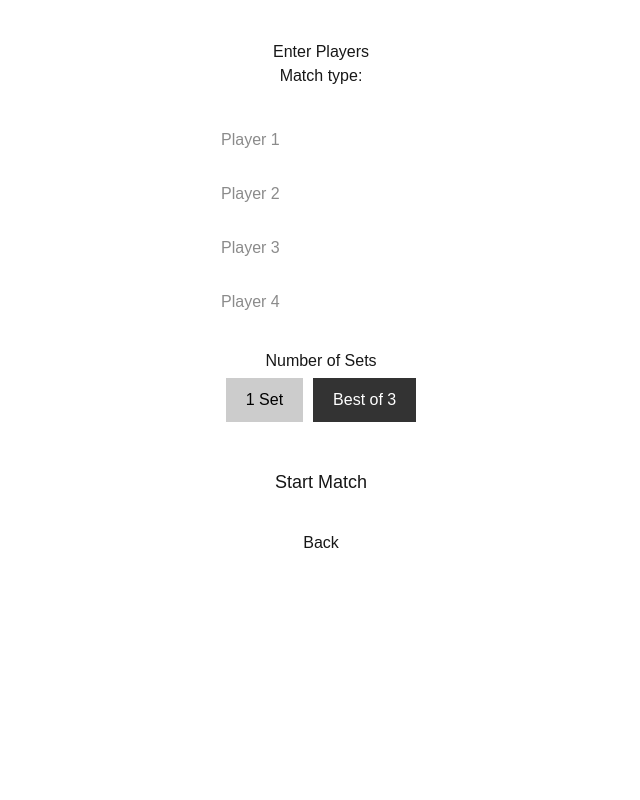
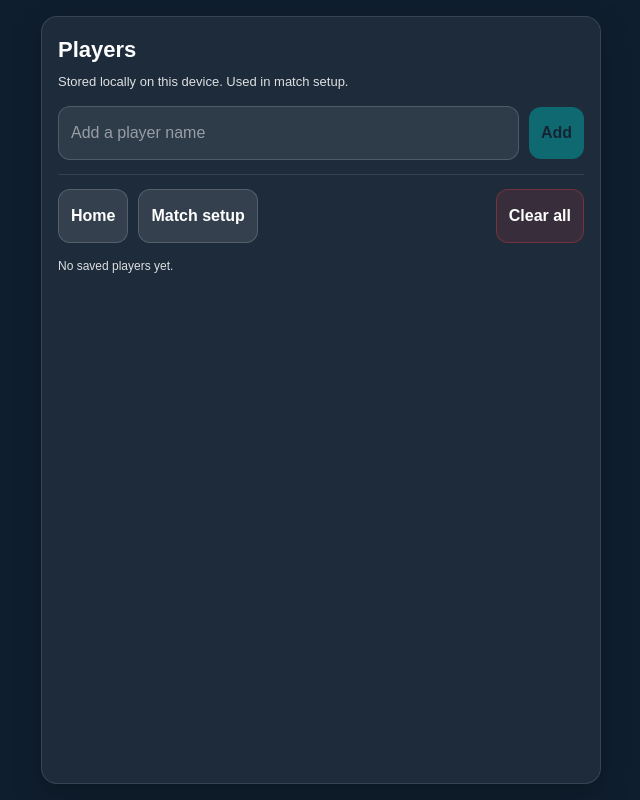
Before and after one commit to DavidBSA/easypadel-score, a Next.js app: page /players in a window 1280 px wide. Shown: the whole page, without its empty margins (319-959 px from the left). Built offline with nearby package versions, Linux system fonts and the light colour scheme.

Commit message:
Fix /players build by removing useSearchParams prerender issue

```diff
--- a/app/match/page.tsx
+++ b/app/match/page.tsx
@@ -82,61 +82,31 @@ function normalSetWinner(gA: number, gB: number): Team | null {
 }
 
 function determineTiebreakServeTeam(startingServerIndex: number, tbPointNumber: number): Team {
-  // Tiebreak pattern:
   // Point 1: starting server
   // Points 2 and 3: other team
   // Points 4 and 5: starting team
-  // then pairs repeat
+  // Then pairs repeat
   if (tbPointNumber <= 0) return startingServerIndex % 2 === 0 ? "A" : "B";
   if (tbPointNumber === 1) return startingServerIndex % 2 === 0 ? "A" : "B";
 
-  const block = tbPointNumber - 2; // starts at 0 for point 2
-  const pairIndex = Math.floor(block / 2); // 0,0,1,1,2,2...
-  const flips = 1 + pairIndex; // after point 1, flips every 2 points
+  const block = tbPointNumber - 2;
+  const pairIndex = Math.floor(block / 2);
+  const flips = 1 + pairIndex;
   const serverIdx = startingServerIndex + flips;
   return serverIdx % 2 === 0 ? "A" : "B";
 }
 
 export default function MatchPage() {
   const router = useRouter();
+
   const payload = useMemo(() => {
-    const p = safeParseJSON<MatchPayload | null>(localStorage.getItem(STORAGE_MATCH_KEY), null);
-    return p;
+    return safeParseJSON<MatchPayload | null>(localStorage.getItem(STORAGE_MATCH_KEY), null);
   }, []);
 
   const [history, setHistory] = useState<Snapshot[]>([]);
+  const [showServeHelper, setShowServeHelper] = useState<boolean>(true);
 
   const [state, setState] = useState<Snapshot>({
-    gamesA: 0,
-    gamesB: 0,
-    setsA: 0,
-    setsB: 0,
-    setIndex: 0,
-    isTiebreak: false,
-    tiebreakTarget: 7,
-    tbA: 0,
-    tbB: 0,
-    pA: 0,
-    pB: 0,
-    adTeam: null,
-    serverIndex: 0, // 0 -> Team A, 1 -> Team B
-    tbPointNumber: 0, // counts points within current tiebreak starting at 1
-    matchOver: false,
-    winner: null,
-  });
-
-  useEffect(() => {
-    if (!payload) router.push("/match/setup");
-  }, [payload, router]);
-
-  function pushHistory(prev: Snapshot) {
-    setHistory((h) => [...h, prev]);
-  }
-
-  function resetAll() {
-    setHistory([]);
-    setState((s) => ({
-      ...s,
     gamesA: 0,
     gamesB: 0,
     setsA: 0,
@@ -153,11 +123,14 @@ export default function MatchPage() {
     tbPointNumber: 0,
     matchOver: false,
     winner: null,
-    }));
-  }
+  });
 
-  function newMatch() {
-    router.push("/match/setup");
+  useEffect(() => {
+    if (!payload) router.push("/match/setup");
+  }, [payload, router]);
+
+  function pushHistory(prev: Snapshot) {
+    setHistory((h) => [...h, prev]);
   }
 
   function undo() {
@@ -180,8 +153,6 @@ export default function MatchPage() {
     setShowServeHelper((v) => !v);
   }
 
-  const [showServeHelper, setShowServeHelper] = useState<boolean>(true);
-
   const teamAPlayers = useMemo(() => {
     if (!payload) return ["Team A", ""];
     return [payload.players[0] ?? "A1", payload.players[1] ?? "A2"];
@@ -200,15 +171,12 @@ export default function MatchPage() {
   }, [payload, state.setIndex]);
 
   const scoreDisplay = useMemo(() => {
-    // If tiebreak, show numeric
     if (state.isTiebreak) return { a: String(state.tbA), b: String(state.tbB) };
 
-    // Normal point display
     const map = ["0", "15", "30", "40"];
     const baseA = map[clamp(state.pA, 0, 3)];
     const baseB = map[clamp(state.pB, 0, 3)];
 
-    // Deuce and advantage logic
     if (state.pA >= 3 && state.pB >= 3) {
       if (payload?.rules.goldenPoint) {
         return { a: "40", b: "40" };
@@ -223,10 +191,6 @@ export default function MatchPage() {
 
   const currentServerTeam: Team = useMemo(() => {
     if (!state.isTiebreak) return state.serverIndex % 2 === 0 ? "A" : "B";
-
-    // During tiebreak use the special serve pattern.
-    // startingServerIndex is the serverIndex at the moment tiebreak started.
-    // We keep using state.serverIndex as that starting index, and tbPointNumber as point count.
     return determineTiebreakServeTeam(state.serverIndex, state.tbPointNumber);
   }, [state.isTiebreak, state.serverIndex, state.tbPointNumber]);
 
@@ -239,7 +203,6 @@ export default function MatchPage() {
   }
 
   function startTiebreak(prev: Snapshot, target: number): Snapshot {
-    // Keep serverIndex as the starting server index for the tiebreak pattern.
     return {
       ...prev,
       isTiebreak: true,
@@ -256,19 +219,16 @@ export default function MatchPage() {
   function winGame(prev: Snapshot, winner: Team): Snapshot {
     let next: Snapshot = { ...prev };
 
-    // increment games
     if (winner === "A") next.gamesA += 1;
     else next.gamesB += 1;
 
-    // reset points
     next.pA = 0;
     next.pB = 0;
     next.adTeam = null;
 
-    // rotate server for next game (normal games only)
+    // rotate server for next game
     next.serverIndex += 1;
 
-    // If we are in a normal set, check set win or tiebreak trigger
     const setWin = normalSetWinner(next.gamesA, next.gamesB);
     if (setWin) {
       if (setWin === "A") next.setsA += 1;
@@ -281,15 +241,10 @@ export default function MatchPage() {
       next.tbB = 0;
       next.tbPointNumber = 0;
 
-      // advance set index
       next.setIndex += 1;
-
-      // If match ends, do not go into a new set
       next = checkMatchWinner(next);
 
-      // If next set is super tiebreak final set, start it immediately
       if (!next.matchOver && payload && shouldUseSuperTiebreakFinalSet(payload, next.setIndex)) {
-        // For super tiebreak, we do not play games at all, just a 10 point tiebreak as the set
         next.gamesA = 0;
         next.gamesB = 0;
         next = startTiebreak(next, 10);
@@ -298,7 +253,6 @@ export default function MatchPage() {
       return next;
     }
 
-    // Trigger normal tiebreak at 6 6 (only when not super final set)
     if (payload && !inSuperFinalSet && next.gamesA === 6 && next.gamesB === 6) {
       next = startTiebreak(next, 7);
     }
@@ -309,11 +263,9 @@ export default function MatchPage() {
   function winTiebreakAsSet(prev: Snapshot, winner: Team): Snapshot {
     let next: Snapshot = { ...prev };
 
-    // award the set
     if (winner === "A") next.setsA += 1;
     else next.setsB += 1;
 
-    // reset set state
     next.gamesA = 0;
     next.gamesB = 0;
     next.isTiebreak = false;
@@ -324,13 +276,9 @@ export default function MatchPage() {
     next.pB = 0;
     next.adTeam = null;
 
-    // move to next set
     next.setIndex += 1;
-
-    // match winner check
     next = checkMatchWinner(next);
 
-    // if next set exists and is super final set, start it
     if (!next.matchOver && payload && shouldUseSuperTiebreakFinalSet(payload, next.setIndex)) {
       next = startTiebreak(next, 10);
     }
@@ -340,13 +288,12 @@ export default function MatchPage() {
 
   function addPoint(team: Team) {
     if (!payload) return;
+
     setState((prev) => {
       if (prev.matchOver) return prev;
 
       pushHistory(prev);
 
-      // Super tiebreak final set is handled as a tiebreak with target 10.
-      // Normal tiebreak at 6 6 uses target 7.
       if (prev.isTiebreak) {
         let next: Snapshot = { ...prev };
         if (team === "A") next.tbA += 1;
@@ -361,33 +308,26 @@ export default function MatchPage() {
         return next;
       }
 
-      // Normal game scoring
       const golden = payload.rules.goldenPoint;
 
-      // If both at least 40
       if (prev.pA >= 3 && prev.pB >= 3) {
         if (golden) {
-          // At 40 40, next point wins game.
           return winGame(prev, team);
         }
 
-        // Advantage mode
         if (prev.adTeam === null) {
           return { ...prev, adTeam: team };
         }
         if (prev.adTeam === team) {
           return winGame(prev, team);
         }
-        // Opponent cancels advantage back to deuce
         return { ...prev, adTeam: null };
       }
 
-      // Standard points under deuce threshold
       let next: Snapshot = { ...prev };
       if (team === "A") next.pA += 1;
       else next.pB += 1;
 
-      // Check game win: 4 points with 2 lead
       const lead = next.pA - next.pB;
       if (next.pA >= 4 || next.pB >= 4) {
         if (Math.abs(lead) >= 2) {
@@ -395,7 +335,6 @@ export default function MatchPage() {
         }
       }
 
-      // If one reaches 4 while other < 3, game ends
       if (next.pA >= 4 && next.pB <= 2) return winGame(prev, "A");
       if (next.pB >= 4 && next.pA <= 2) return winGame(prev, "B");
 
@@ -404,10 +343,8 @@ export default function MatchPage() {
   }
 
   function resetMatch() {
-    setState((prev) => {
-      pushHistory(prev);
-      // Keep serverIndex as is, because on court you might want to keep it.
-      return {
+    setHistory([]);
+    setState((prev) => ({
       ...prev,
       gamesA: 0,
       gamesB: 0,
@@ -424,9 +361,11 @@ export default function MatchPage() {
       tbPointNumber: 0,
       matchOver: false,
       winner: null,
-      };
-    });
-    setHistory([]);
+    }));
+  }
+
+  function newMatch() {
+    router.push("/match/setup");
   }
 
   const headerTitle = useMemo(() => {
@@ -438,6 +377,27 @@ export default function MatchPage() {
     }
     return `Set ${state.setIndex + 1}`;
   }, [payload, state.isTiebreak, state.matchOver, state.setIndex, state.tiebreakTarget, state.winner]);
+
+  // Style helpers (functions) live OUTSIDE the plain styles object
+  const chipStyle = (active: boolean): React.CSSProperties => ({
+    padding: "10px 12px",
+    borderRadius: 999,
+    border: active ? `1px solid ${TEAL}` : "1px solid rgba(255,255,255,0.16)",
+    background: active ? "rgba(0,168,168,0.16)" : "rgba(255,255,255,0.08)",
+    color: WHITE,
+    fontWeight: 900,
+    cursor: "pointer",
+    userSelect: "none",
+    fontSize: 13,
+    whiteSpace: "nowrap",
+  });
+
+  const teamCardStyle = (serving: boolean): React.CSSProperties => ({
+    borderRadius: 16,
+    padding: 12,
+    background: serving ? "rgba(0,168,168,0.16)" : "rgba(255,255,255,0.06)",
+    border: serving ? `1px solid ${TEAL}` : "1px solid rgba(255,255,255,0.12)",
+  });
 
   const styles: Record<string, React.CSSProperties> = {
     page: {
@@ -466,18 +426,6 @@ export default function MatchPage() {
     },
     title: { fontWeight: 950, fontSize: 18, letterSpacing: 0.2 },
     mini: { fontSize: 12, opacity: 0.85, marginTop: 2 },
-    chip: (active: boolean): React.CSSProperties => ({
-      padding: "10px 12px",
-      borderRadius: 999,
-      border: active ? `1px solid ${TEAL}` : "1px solid rgba(255,255,255,0.16)",
-      background: active ? "rgba(0,168,168,0.16)" : "rgba(255,255,255,0.08)",
-      color: WHITE,
-      fontWeight: 900,
-      cursor: "pointer",
-      userSelect: "none",
-      fontSize: 13,
-      whiteSpace: "nowrap",
-    }),
     board: {
       background: "rgba(255,255,255,0.06)",
       border: "1px solid rgba(255,255,255,0.12)",
@@ -489,12 +437,6 @@ export default function MatchPage() {
       gridTemplateColumns: "1fr 1fr",
       gap: 10,
     },
-    teamCard: (serving: boolean): React.CSSProperties => ({
-      borderRadius: 16,
-      padding: 12,
-      background: serving ? "rgba(0,168,168,0.16)" : "rgba(255,255,255,0.06)",
-      border: serving ? `1px solid ${TEAL}` : "1px solid rgba(255,255,255,0.12)",
-    }),
     teamName: { fontWeight: 950, fontSize: 16, marginBottom: 4 },
     players: { opacity: 0.85, fontSize: 12, lineHeight: 1.3 },
     scoreRow: {
@@ -528,7 +470,11 @@ export default function MatchPage() {
       cursor: "pointer",
     },
     btnA: { background: TEAL, color: NAVY },
-    btnB: { background: "rgba(255,255,255,0.10)", color: WHITE, border: "1px solid rgba(255,255,255,0.18)" },
+    btnB: {
+      background: "rgba(255,255,255,0.10)",
+      color: WHITE,
+      border: "1px solid rgba(255,255,255,0.18)",
+    },
     actionRow: { display: "grid", gridTemplateColumns: "1fr 1fr 1fr", gap: 10 },
     smallBtn: {
       borderRadius: 14,
@@ -557,10 +503,10 @@ export default function MatchPage() {
           </div>
 
           <div style={{ display: "flex", gap: 8, flexWrap: "wrap", justifyContent: "flex-end" }}>
-            <div style={styles.chip(showServeHelper)} onClick={toggleServeHelper}>
+            <div style={chipStyle(showServeHelper)} onClick={toggleServeHelper}>
               Serve helper
             </div>
-            <div style={styles.chip(false)} onClick={randomFirstServer}>
+            <div style={chipStyle(false)} onClick={randomFirstServer}>
               Random server
             </div>
           </div>
@@ -568,7 +514,7 @@ export default function MatchPage() {
 
         <div style={styles.board}>
           <div style={styles.boardGrid}>
-            <div style={styles.teamCard(showServeHelper && currentServerTeam === "A")}>
+            <div style={teamCardStyle(showServeHelper && currentServerTeam === "A")}>
               <div style={styles.teamName}>Team A</div>
               <div style={styles.players}>
                 {teamAPlayers[0]}
@@ -592,7 +538,7 @@ export default function MatchPage() {
               </div>
             </div>
 
-            <div style={styles.teamCard(showServeHelper && currentServerTeam === "B")}>
+            <div style={teamCardStyle(showServeHelper && currentServerTeam === "B")}>
               <div style={styles.teamName}>Team B</div>
               <div style={styles.players}>
                 {teamBPlayers[0]}
--- a/app/players/page.tsx
+++ b/app/players/page.tsx
@@ -1,123 +1,188 @@
 "use client";
 
-import { useState } from "react";
-import { useRouter, useSearchParams } from "next/navigation";
+import React, { useEffect, useMemo, useState } from "react";
+import { useRouter } from "next/navigation";
+
+const NAVY = "#0F1E2E";
+const WHITE = "#FFFFFF";
+const TEAL = "#00A8A8";
+
+const STORAGE_PLAYERS_KEY = "eps_players";
+
+function safeParseJSON<T>(value: string | null, fallback: T): T {
+  try {
+    if (!value) return fallback;
+    return JSON.parse(value) as T;
+  } catch {
+    return fallback;
+  }
+}
+
+function normalizeName(name: string): string {
+  return name.trim().replace(/\s+/g, " ");
+}
 
 export default function PlayersPage() {
+  const router = useRouter();
 
-  const router = useRouter();
-  const searchParams = useSearchParams();
+  const [players, setPlayers] = useState<string[]>([]);
+  const [newName, setNewName] = useState<string>("");
 
-  const mode = searchParams.get("mode");
+  useEffect(() => {
+    const stored = safeParseJSON<string[]>(localStorage.getItem(STORAGE_PLAYERS_KEY), []);
+    const cleaned = Array.from(new Set(stored.map(normalizeName).filter(Boolean)));
+    setPlayers(cleaned);
+    localStorage.setItem(STORAGE_PLAYERS_KEY, JSON.stringify(cleaned));
+  }, []);
 
-  const [players, setPlayers] = useState([
-    "",
-    "",
-    "",
-    ""
-  ]);
+  const canAdd = useMemo(() => normalizeName(newName).length > 0, [newName]);
 
-  const [sets, setSets] = useState(3);
-
-  function updatePlayer(index: number, value: string) {
-    const updated = [...players];
-    updated[index] = value;
-    setPlayers(updated);
+  function save(next: string[]) {
+    const cleaned = Array.from(new Set(next.map(normalizeName).filter(Boolean)));
+    setPlayers(cleaned);
+    localStorage.setItem(STORAGE_PLAYERS_KEY, JSON.stringify(cleaned));
   }
 
-  function startMatch() {
+  function addPlayer() {
+    const name = normalizeName(newName);
+    if (!name) return;
+    save([...players, name]);
+    setNewName("");
+  }
 
-    const matchData = {
-      players,
-      mode,
-      sets
+  function removePlayer(name: string) {
+    save(players.filter((p) => p !== name));
+  }
+
+  function clearAll() {
+    save([]);
+  }
+
+  const styles: Record<string, React.CSSProperties> = {
+    page: {
+      minHeight: "100vh",
+      background: NAVY,
+      color: WHITE,
+      padding: 16,
+      display: "flex",
+      justifyContent: "center",
+    },
+    card: {
+      width: "100%",
+      maxWidth: 560,
+      background: "rgba(255,255,255,0.06)",
+      border: "1px solid rgba(255,255,255,0.12)",
+      borderRadius: 16,
+      padding: 16,
+      boxShadow: "0 10px 30px rgba(0,0,0,0.25)",
+    },
+    title: { fontSize: 22, fontWeight: 900, marginBottom: 6 },
+    subtitle: { fontSize: 13, opacity: 0.85, marginBottom: 14 },
+    row: { display: "flex", gap: 10, alignItems: "center" },
+    input: {
+      width: "100%",
+      background: "rgba(255,255,255,0.08)",
+      color: WHITE,
+      border: "1px solid rgba(255,255,255,0.16)",
+      borderRadius: 12,
+      padding: "14px 12px",
+      fontSize: 16,
+      outline: "none",
+    },
+    btn: {
+      borderRadius: 12,
+      padding: "14px 12px",
+      fontSize: 16,
+      fontWeight: 900,
+      cursor: "pointer",
+      border: "1px solid rgba(255,255,255,0.16)",
+      background: "rgba(255,255,255,0.10)",
+      color: WHITE,
+      whiteSpace: "nowrap",
+    },
+    btnPrimary: {
+      border: "none",
+      background: TEAL,
+      color: NAVY,
+    },
+    list: { marginTop: 14, display: "grid", gap: 10 },
+    item: {
+      display: "flex",
+      justifyContent: "space-between",
+      alignItems: "center",
+      gap: 10,
+      background: "rgba(0,0,0,0.22)",
+      border: "1px solid rgba(255,255,255,0.10)",
+      borderRadius: 14,
+      padding: 12,
+    },
+    name: { fontWeight: 900, fontSize: 16 },
+    small: { fontSize: 12, opacity: 0.85 },
+    danger: {
+      border: "1px solid rgba(255,64,64,0.30)",
+      background: "rgba(255,64,64,0.12)",
+      color: WHITE,
+    },
+    divider: { height: 1, background: "rgba(255,255,255,0.10)", margin: "14px 0" },
   };
 
-    const encoded = encodeURIComponent(JSON.stringify(matchData));
+  return (
+    <div style={styles.page}>
+      <div style={styles.card}>
+        <div style={styles.title}>Players</div>
+        <div style={styles.subtitle}>
+          Stored locally on this device. Used in match setup.
+        </div>
 
-    router.push(`/match?data=${encoded}`);
-  }
-
-  return (
-    <main style={{ textAlign: "center", padding: "40px" }}>
-
-      <h1>Enter Players</h1>
-
-      <p>Match type: {mode}</p>
-
-      <div style={{ marginTop: "30px" }}>
-        {players.map((player, index) => (
-          <div key={index} style={{ marginBottom: "10px" }}>
+        <div style={styles.row}>
           <input
-              type="text"
-              placeholder={`Player ${index + 1}`}
-              value={player}
-              onChange={(e) => updatePlayer(index, e.target.value)}
-              style={{
-                padding: "10px",
-                fontSize: "16px",
-                width: "220px"
+            style={styles.input}
+            value={newName}
+            placeholder="Add a player name"
+            onChange={(e) => setNewName(e.target.value)}
+            onKeyDown={(e) => {
+              if (e.key === "Enter") addPlayer();
             }}
           />
-          </div>
-        ))}
-      </div>
-
-
-      <div style={{ marginTop: "25px" }}>
-        <h3>Number of Sets</h3>
-
           <button
-          onClick={() => setSets(1)}
-          style={{
-            margin: "5px",
-            padding: "10px 20px",
-            background: sets === 1 ? "#333" : "#ccc",
-            color: sets === 1 ? "white" : "black"
-          }}
+            style={{ ...styles.btn, ...styles.btnPrimary, opacity: canAdd ? 1 : 0.5 }}
+            onClick={addPlayer}
+            disabled={!canAdd}
           >
-          1 Set
-        </button>
-
-        <button
-          onClick={() => setSets(3)}
-          style={{
-            margin: "5px",
-            padding: "10px 20px",
-            background: sets === 3 ? "#333" : "#ccc",
-            color: sets === 3 ? "white" : "black"
-          }}
-        >
-          Best of 3
+            Add
           </button>
         </div>
 
+        <div style={styles.divider} />
 
-      <button
-        onClick={startMatch}
-        style={{
-          marginTop: "30px",
-          padding: "12px 25px",
-          fontSize: "18px"
-        }}
-      >
-        Start Match
+        <div style={styles.row}>
+          <button style={styles.btn} onClick={() => router.push("/")}>
+            Home
           </button>
+          <button style={styles.btn} onClick={() => router.push("/match/setup")}>
+            Match setup
+          </button>
+          <div style={{ flex: 1 }} />
+          <button style={{ ...styles.btn, ...styles.danger }} onClick={clearAll} disabled={players.length === 0}>
+            Clear all
+          </button>
+        </div>
 
-
-      <br />
-
-
-      <button
-        onClick={() => router.push("/")}
-        style={{
-          marginTop: "15px",
-          padding: "8px 20px"
-        }}
-      >
-        Back
+        <div style={styles.list}>
+          {players.length === 0 ? (
+            <div style={styles.small}>No saved players yet.</div>
+          ) : (
+            players.map((p) => (
+              <div key={p} style={styles.item}>
+                <div style={styles.name}>{p}</div>
+                <button style={{ ...styles.btn, ...styles.danger }} onClick={() => removePlayer(p)}>
+                  Remove
                 </button>
-
-    </main>
+              </div>
+            ))
+          )}
+        </div>
+      </div>
+    </div>
   );
 }
```
Lines whose indentation alone changed are shown as unchanged.
